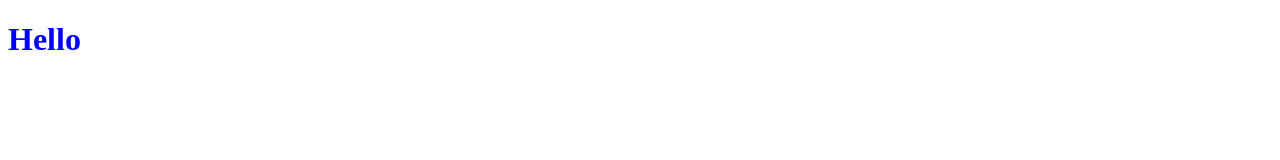
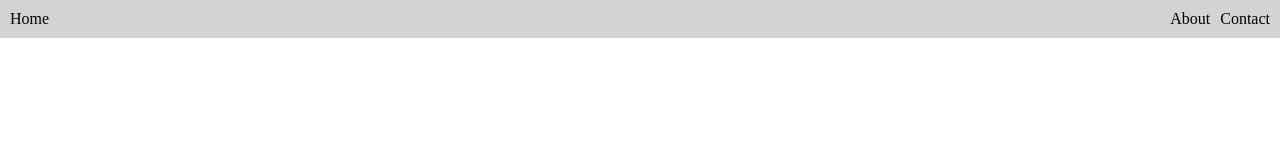
Before and after one commit to ramccp/samplehtmlrepo, a plain HTML site: page index.html in a window 1280 px wide. Drawn offline with Linux system fonts and the light colour scheme.

Commit message:
add navbar to doc

```diff
--- a/index.html
+++ b/index.html
@@ -5,12 +5,37 @@
     <meta name="viewport" content="width=device-width, initial-scale=1.0">
     <title>Document</title>
     <style>
+        *{
+            margin:0;
+        }
         h1{
             color: blue;
+        }
+        nav{
+            display: flex;
+            justify-content: space-between;
+            background-color: lightgray;
+            padding: 10px;
+        }
+        ul{
+            list-style-type: none;
+            margin: 0;
+            padding: 0;
+            display: flex;
+            gap:10px;
         }
     </style>
 </head>
 <body>
-    <h1>Hello</h1>
+    <nav>
+        <div>Home</div>
+        <div>
+            <ul>
+                <li>About</li>
+                <li>Contact</li>
+            </ul>
+        </div>
+    </nav>
+
 </body>
-</html>
+</html
```
Also changed, not shown: 1 other file.
